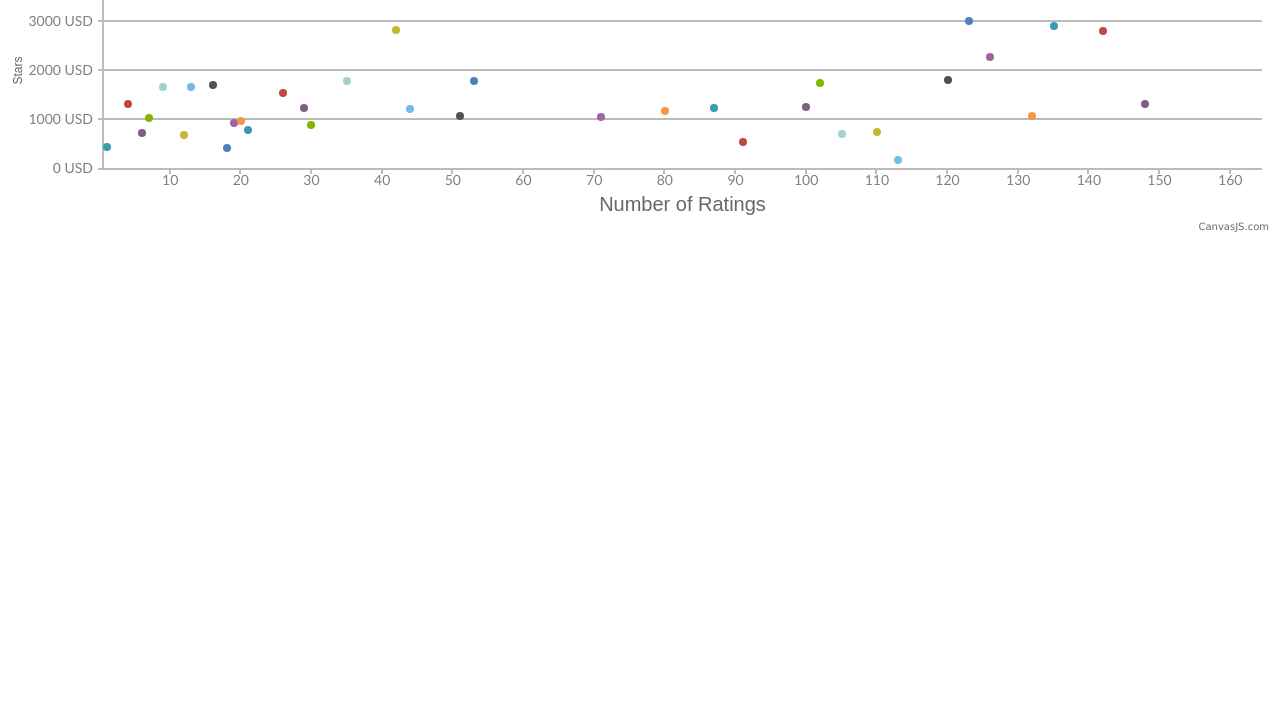
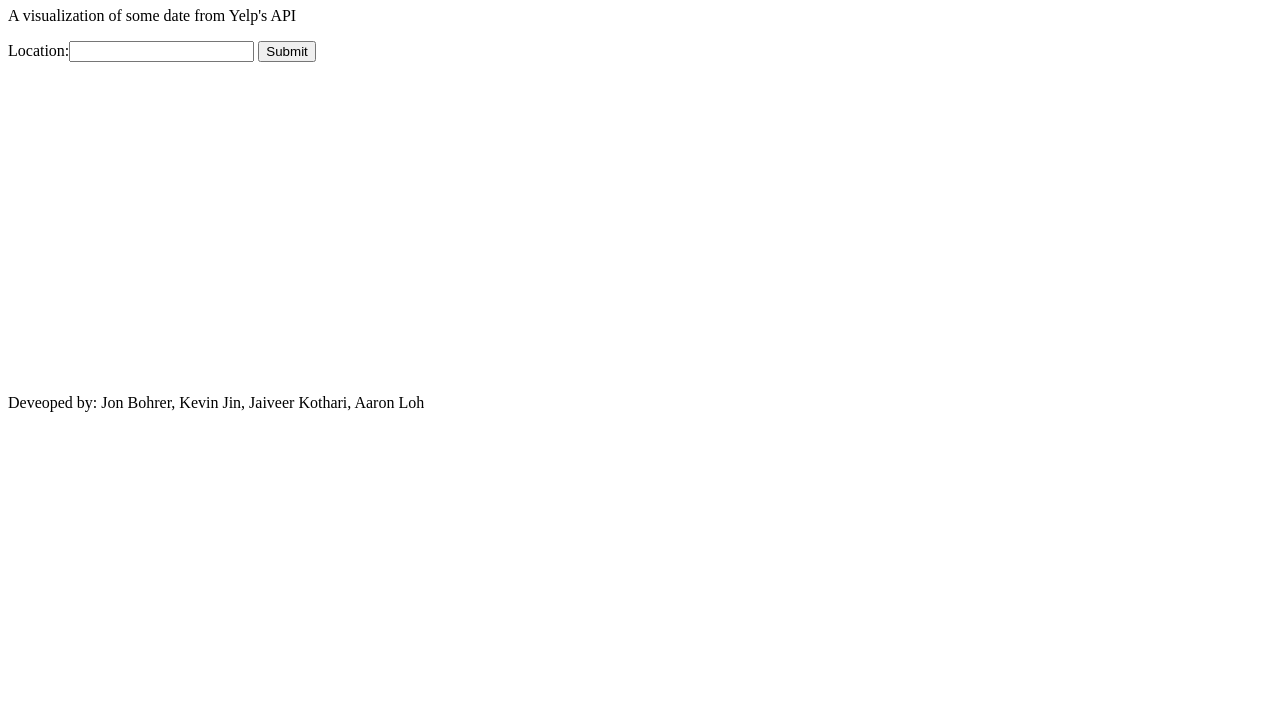
Before and after one commit to aaronlohwy/Wildhacks2015Yelp, a website: page views/canvas.html in a window 1280 px wide. Shown: the part 73-800 px from the top of the page. Drawn offline with nearby package versions, Linux system fonts and the light colour scheme; no server answers.

Commit message:
got the main page to work except for user input

```diff
--- a/views/canvas.html
+++ b/views/canvas.html
@@ -5,7 +5,10 @@
 	<script src="https://ajax.googleapis.com/ajax/libs/jquery/1.11.3/jquery.min.js"></script>
 	<script type="text/javascript">
 	$(document).ready(function () {
+		$("#btn_submit").click(function(){
+			var in_location=document.getElementById('txt_location').innerHTML;
 
+				console.log("in_location is "+in_location);
 
 				$.post("/test2",
 					{
@@ -15,11 +18,15 @@
 		            function(res){
 
 		            	console.log(res);
+		            	var myDataPoints=[];
 
+		            	for(var i=0;i<res.length;i++){
+
+		            		myDataPoints.push({x:res[i].review_count,y:res[i].rating,name:res[i].name});
 		            	}
-		);
 
-
+		            	console.log("my data points");
+		            	console.log(myDataPoints);
 
 		            			var chart = new CanvasJS.Chart("chartContainer",
 				{
@@ -37,69 +44,63 @@
 					axisY:{
 						title: "Stars",
 						titleFontFamily: "arial",
-				valueFormatString:"0 USD",
+						valueFormatString:"0",
 						titleFontSize: 12
 					},
 
 					data: [
 					{
 						type: "scatter",
-				toolTipContent: "<span style='\"'color: {color};'\"'><strong>{name}</strong></span> <br/> <strong>Cost/ container</strong> {y} $<br/> <strong>Ease of Business</strong> {x} ",
-				dataPoints: [
+						toolTipContent: "<span style='\"'color: {color};'\"'><strong>{name}</strong></span> <br/> <strong>Stars</strong> {y} $<br/> <strong>Number of Ratings</strong> {x} ",
+						dataPoints:myDataPoints
+						// dataPoints: [
 
-				{ x: 132, y: 1070,name:"India" },
-				{ x: 126, y: 2275,name:"Brazil" },
-				{ x: 100, y: 1265,name:"Greece" },
-				{ x: 110, y: 755,name:"Egypt" },
-				{ x: 120, y: 1800,name:"Russia" },
-				{ x: 91, y: 545,name:"China" },
-				{ x: 87, y: 1245,name:"Italy" },
-				{ x: 44, y: 1221,name:"Spain" },
-				{ x: 21, y: 801,name:"Latvia" },
-				{ x: 18, y: 435,name:"Malaysia" },
-				{ x: 53, y: 1780,name:"Mexico" },
-				{ x: 20, y: 970,name:"Japan" },
-				{ x: 35, y: 1795,name:"South Africa" },
-				{ x: 19, y: 937,name:"Germany" },
-				{ x: 6, y: 729,name:"Norway" },
-				{ x: 4, y: 1315,name:"USA" },
-				{ x: 13, y: 1660,name:"Canada" },
-				{ x: 26, y: 1540,name:"Switzerland" },
-				{ x: 1, y: 439,name:"Singapore" },
-				{ x: 164, y: 3650,name:"Iraq" },
-				{ x: 148, y: 1318,name:"Algeria" },
-				{ x: 142, y: 2805,name:"Bhutan" },
-				{ x: 135, y: 2900,name:"Sudan" },
-				{ x: 123, y: 3015,name:"Uganda" },
-				{ x: 105, y: 705,name:"Pakistan" },
-				{ x: 113, y: 180,name:"Argentina" },
-				{ x: 102, y: 1750,name:"Paraguay"},
-				{ x: 80, y: 1180,name:"Croatia" },
-				{ x: 71, y: 1063,name:"Turkey" },
-				{ x: 51, y: 1085,name:"Hungary" },
-				{ x: 42, y: 2830,name:"Columbia" },
-				{ x: 30, y: 899,name:"Portugal" },
-				{ x: 12, y: 686,name:"Saudi Arabia" },
-				{ x: 29, y: 1248,name:"France" },
-				{ x: 7, y: 1045,name:"UK" },
-				{ x: 16, y: 1715,name:"Georgia" },
-				{ x: 9, y: 1674,name:"Iceland" }
 
-				]
+
+						// ]
+
 					}
 					]
 				});
 
 				chart.render();
+
+
+		            }
+				);
+
+
+
+
+		})
+
+
+
+
 	})
 </script>
 <script type="text/javascript" src="/canvasjs-1.7.0/canvasjs.min.js"></script>
 </head>
 <body>
 
+	<div>
+		<h1>Yelp Viz</h1>
+		<p>A visualization of some date from Yelp's API</p>
+
+	</div>
 
 
-	<div id="chartContainer" style="height: 300px; width: 100%;">
+	<div>
+		<p>Location:<input id ="txt_location" type="text" name="location">
+	    <input id ="btn_submit" type="submit"></p>
+
+
 	</div>
+
+
+	<div id="chartContainer" style="height: 300px; width: 70%;">
+	</div>
+
+<p>Deveoped by: Jon Bohrer, Kevin Jin, Jaiveer Kothari, Aaron Loh</p>
 </body>
 </html>
```
Lines whose indentation alone changed are shown as unchanged.
